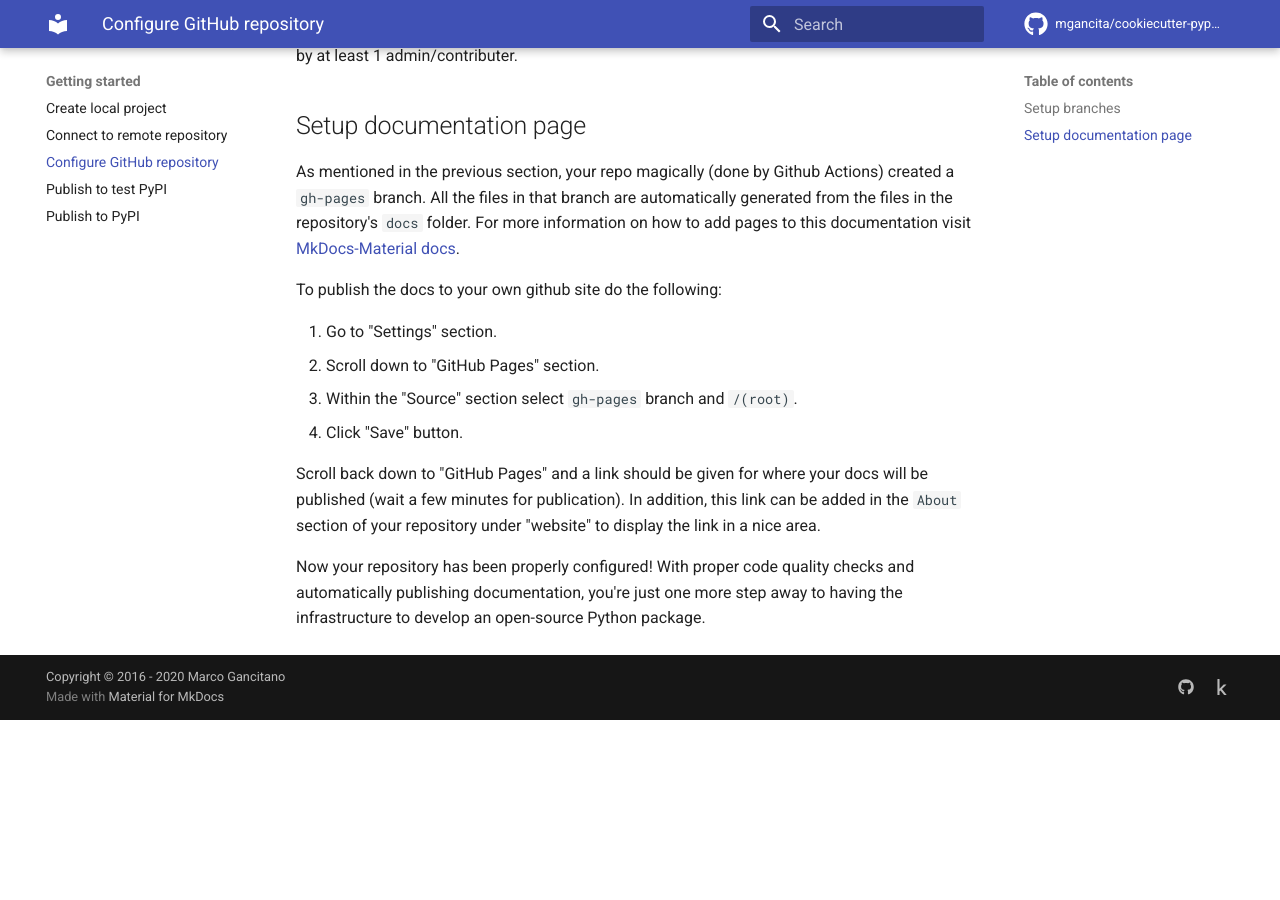
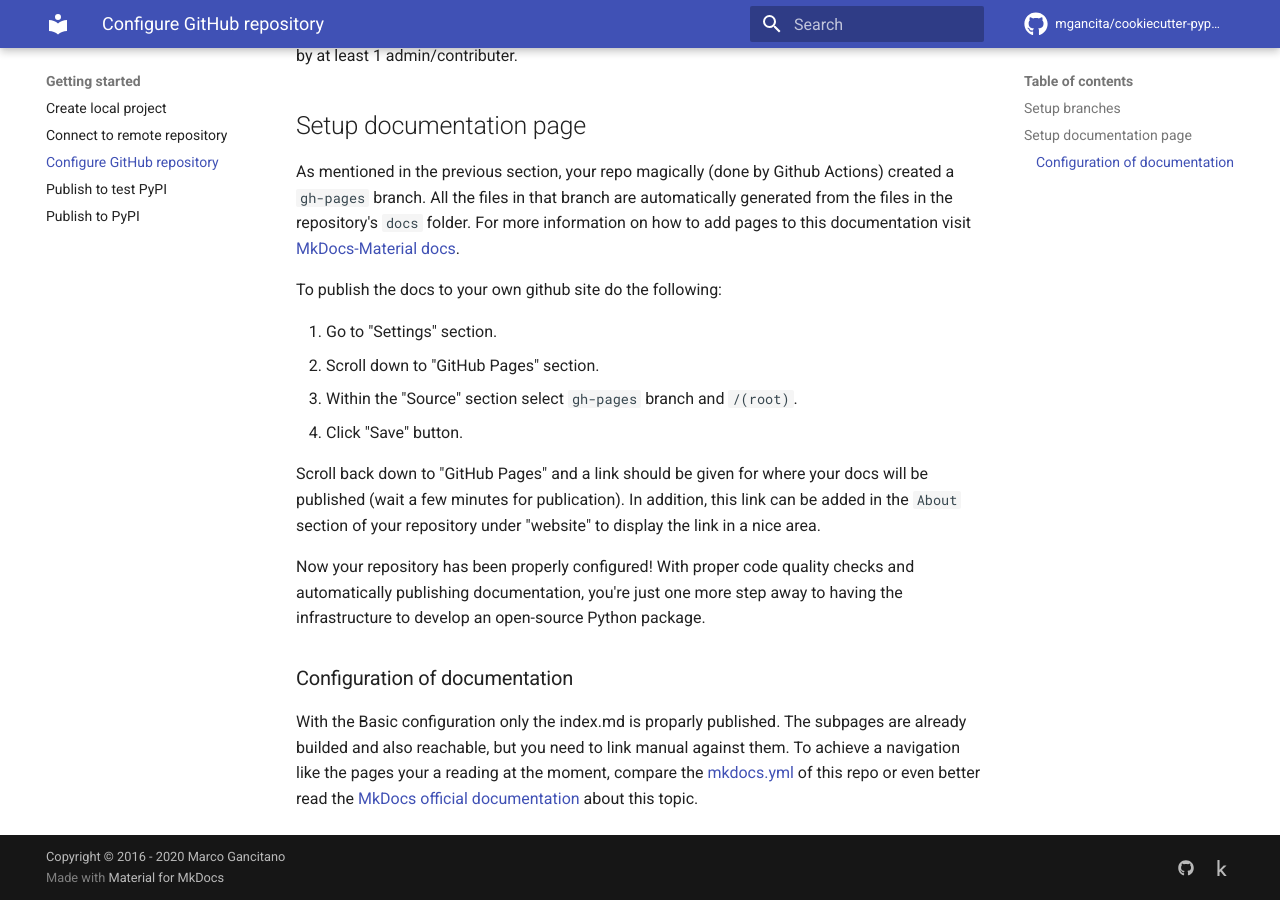
Before and after one commit to Mgancita/cookiecutter-pypackage, an MkDocs documentation site: the page built from docs/getting-started/configure_github_repo.md, in a window 1280 px wide and 900 px high, scrolled down 700 px. Built offline with MkDocs 1.6.1 and Material for MkDocs 9.7.7, drawn with Linux system fonts in a browser that asks for light colours; comment, search, counter and statistics services are not loaded; before the commit the page ends 1420 px from its top, so only the background shows below that.

Commit message:
Update configure_github_repo.md
Added Subsection about documentation configuration

```diff
--- a/docs/getting-started/configure_github_repo.md
+++ b/docs/getting-started/configure_github_repo.md
@@ -26,3 +26,6 @@
 Scroll back down to "GitHub Pages" and a link should be given for where your docs will be published (wait a few minutes for publication). In addition, this link can be added in the `About` section of your repository under "website" to display the link in a nice area.
 
 Now your repository has been properly configured! With proper code quality checks and automatically publishing documentation, you're just one more step away to having the infrastructure to develop an open-source Python package.
+
+### Configuration of documentation
+With the Basic configuration only the index.md is proparly published. The subpages are already builded and also reachable, but you need to link manual against them. To achieve a navigation like the pages your a reading at the moment, compare the [mkdocs.yml](../../mkdocs.yml) of this repo or even better read the [MkDocs official documentation](https://squidfunk.github.io/mkdocs-material/setup/changing-the-colors/) about this topic.
```
